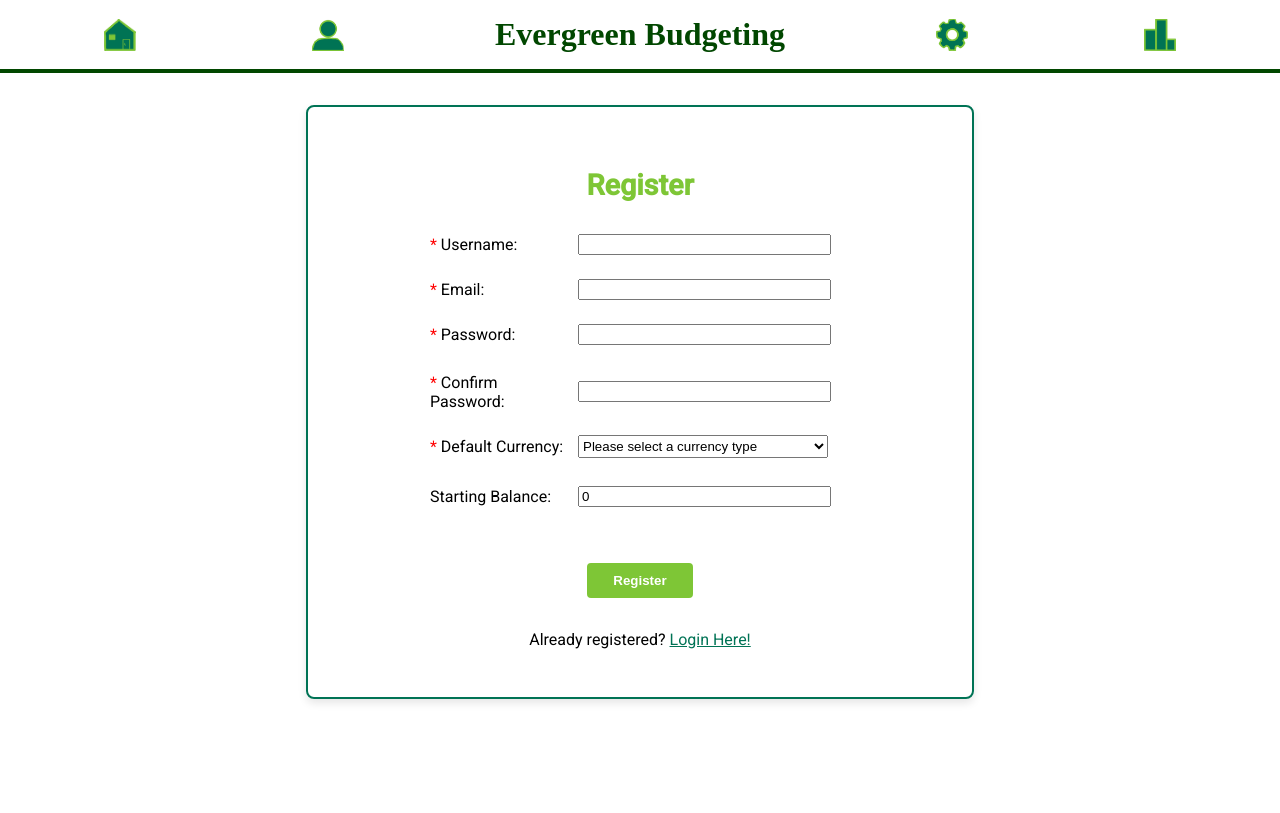
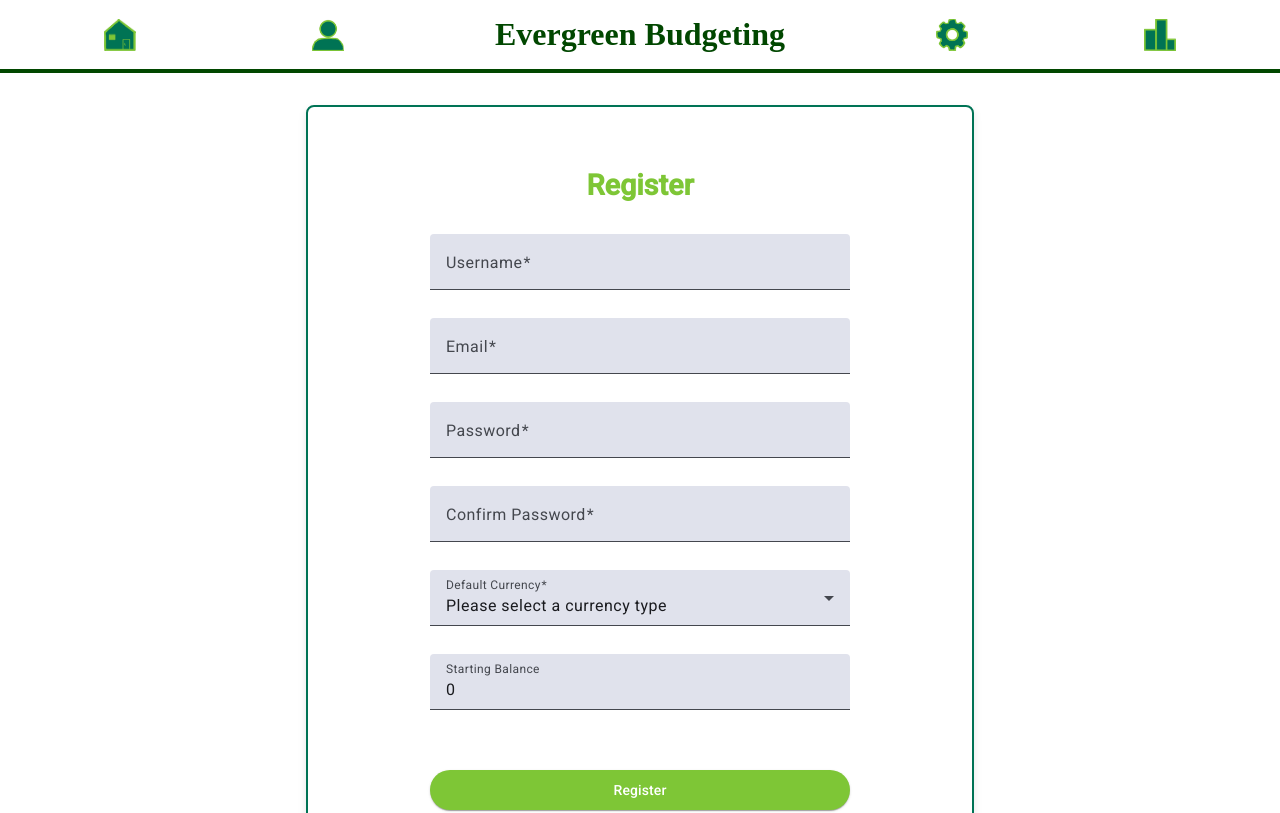
Before and after one commit to kirstyb2003/evergreen-budgeting-app, an Angular app in the folder client/: page /register in a window 1280 px wide. Shown: the top 813 px of the page. Built offline with nearby package versions, Linux system fonts and the light colour scheme.

Commit message:
Issue #9 - Updated form styling to use material.

```diff
--- a/client/src/app/data-structures/currency-codes.ts
+++ b/client/src/app/data-structures/currency-codes.ts
@@ -4,6 +4,9 @@ export type CurrencyInfo = {
 };
 
 export const currencyMap: Record<string, CurrencyInfo> = {
+    "GBP": { name: "Pound sterling", symbol: "£" },
+    "EUR": { name: "Euro", symbol: "€" },
+    "USD": { name: "United States dollar", symbol: "$" },
     "AFN": { name: "Afghan afghani", symbol: "؋" },
     "ALL": { name: "Albanian lek", symbol: "Lek" },
     "DZD": { name: "Algerian dinar", symbol: "د.ج" },
@@ -50,7 +53,6 @@ export const currencyMap: Record<string, CurrencyInfo> = {
     "EGP": { name: "Egyptian pound", symbol: "£" },
     "ERN": { name: "Eritrean nakfa", symbol: "Nfk" },
     "ETB": { name: "Ethiopian birr", symbol: "Br" },
-    "EUR": { name: "Euro", symbol: "€" },
     "FKP": { name: "Falkland Islands pound", symbol: "£" },
     "FJD": { name: "Fiji dollar", symbol: "$" },
     "GMD": { name: "Gambian dalasi", symbol: "D" },
@@ -117,7 +119,6 @@ export const currencyMap: Record<string, CurrencyInfo> = {
     "PHP": { name: "Philippine peso", symbol: "₱" },
     "XPT": { name: "Platinum (one troy ounce)", symbol: "N/A" },
     "PLN": { name: "Polish złoty", symbol: "zł" },
-    "GBP": { name: "Pound sterling", symbol: "£" },
     "QAR": { name: "Qatari riyal", symbol: "ر.ق" },
     "CNY": { name: "Renminbi", symbol: "¥" },
     "RON": { name: "Romanian leu", symbol: "lei" },
@@ -161,7 +162,6 @@ export const currencyMap: Record<string, CurrencyInfo> = {
     "COU": { name: "Unidad de Valor Real", symbol: "N/A" },
     "UYW": { name: "Unidad previsional", symbol: "N/A" },
     "AED": { name: "United Arab Emirates dirham", symbol: "د.إ" },
-    "USD": { name: "United States dollar", symbol: "$" },
     "UYI": { name: "Uruguay Peso en Unidades Indexadas", symbol: "N/A" },
     "UYU": { name: "Uruguayan peso", symbol: "$" },
     "UZS": { name: "Uzbekistani sum", symbol: "лв" },
--- a/client/src/app/login-page/login-page.component.html
+++ b/client/src/app/login-page/login-page.component.html
@@ -3,15 +3,21 @@
 <div class="content">
     <h3 class="title">Sign In</h3>
     <form [formGroup]="loginForm" (ngSubmit)="onSubmit()">
-        <label id="user_email" class="username_label">Username/Email:</label>
-        <input type="text" id="user_email" formControlName="username_or_email" class="username_input" required />
-        <div [ngClass]="{ 'show-error': username_or_email.errors?.['required'] && username_or_email.touched }" class="username_error">Username/Email is required.</div>
-        <br>
-        <label id="password" class="password_label">Password:</label>
-        <input type="password" id="password" formControlName="password" required class="password_input" />
-        <div class="password_error" [ngClass]="{ 'show-error': password.errors?.['required'] && password.touched }">Password is required.</div>
-        <br>
-        <button class="submit_button" type="submit">Sign In</button>
+        <mat-form-field appearance="fill" class="full-width">
+            <mat-label>Username/Email:</mat-label>
+            <input matInput type="text" formControlName="username_or_email" required />
+            <mat-error *ngIf="username_or_email.errors?.['required'] && username_or_email.touched">
+                Username/Email is required.
+            </mat-error>
+        </mat-form-field>
+        <mat-form-field appearance="fill" class="full-width">
+            <mat-label>Password:</mat-label>
+            <input matInput type="text" formControlName="password" required />
+            <mat-error *ngIf="password.errors?.['required'] && password.touched">
+                Password is required.
+            </mat-error>
+        </mat-form-field>
+        <button mat-raised-button color="primary" class="submit_button" type="submit">Sign In</button>
     </form>
     <p class="register_text">New to Evergreen? <a routerLink="/register">Register Here!</a></p>
 </div>
--- a/client/src/app/login-page/login-page.component.scss
+++ b/client/src/app/login-page/login-page.component.scss
@@ -19,71 +19,24 @@ $light-green: #7EC636;
 
 form {
     display: grid;
-    grid-template-columns: 0.5fr 1fr;
+    grid-template-columns: 1fr;
+    grid-template-rows: repeat(2, 1fr);
     gap: 0.5rem 0.75rem;
     width: 70%;
     margin: auto;
 }
 
-.username_label, .password_label,
-.username_input, .password_input,
-.username_error, .password_error {
-    align-self: center;
-}
-
-
-.username_label, .password_label {
-    grid-column: 1 / 2;
-    text-align: left;
-    width: 2rem;
-    font-size: 1rem;
-}
-
-.username_input, .password_input {
-    grid-column: 2 / 3;
-    width: 90%;
-    max-width: 300px;
-
-}
-
-.username_error, .password_error {
-    grid-column: 2 / 3;
-    color: red;
-    font-size: 0.75rem;
-    min-height: 0.5rem;
-    line-height: 0.75rem;
-    visibility: hidden;
-    opacity: 0;
-    transition: visibility 0s, opacity 0.3s ease-in-out;
-    text-align: center;
-}
-
-.username_error.show-error, .password_error.show-error {
-    visibility: visible;
-    opacity: 1;
-}
-
 
 .submit_button {
-    grid-column: 1 / 3;
-    justify-self: center;
-    width: fit-content;
-    padding: 0.5rem 1.5rem;
-    background-color: $light-green;
-    color: white;
-    font-weight: bold;
-    border: 2px solid $light-green;
-    border-radius: 4px;
+    margin-top: 2rem;
+    background-color: $light-green !important;
+    color: white !important;
     cursor: pointer;
 }
 
 .submit_button:hover {
-    background-color: white;
-    color: $light-green;
-}
-
-.submit_button:disabled {
-    cursor: not-allowed
+    background-color: white !important;
+    color: $light-green !important;
 }
 
 .register_text {
--- a/client/src/app/register-page/register-page.component.html
+++ b/client/src/app/register-page/register-page.component.html
@@ -3,67 +3,73 @@
 <div class="content">
     <h3 class="title">Register</h3>
     <form [formGroup]="registerForm" (ngSubmit)="onSubmit()">
-        <label id="user" class="label"><span style="color:red">*</span> Username:</label>
-        <input type="text" id="user" formControlName="username" class="input" required />
-        <div class="error"
-            [ngClass]="{ 'show-error': username.touched && (username.hasError('required') || username.hasError('nonUniqueVal')) }">
-            <div *ngIf="username.touched">
-                <div *ngIf="username.hasError('required')">
+        <mat-form-field appearance="fill" class="full-width">
+            <mat-label>Username</mat-label>
+            <input matInput type="text" formControlName="username" required />
+            <mat-error *ngIf="username.touched && username.hasError('required')">
                 Username is required.
-                </div>
-                <div *ngIf="username.hasError('nonUniqueVal')">
+            </mat-error>
+            <mat-error *ngIf="username.touched && username.hasError('nonUniqueVal')">
                 This username already exists. Please pick another.
-                </div>
-            </div>
-        </div>
+            </mat-error>
+        </mat-form-field>
 
-        <label id="user" class="label"><span style="color:red">*</span> Email:</label>
-        <input type="text" id="email" formControlName="email" class="input" required />
-        <div class="error"
-            [ngClass]="{ 'show-error': email.touched && (email.hasError('required') || email.hasError('nonUniqueVal')) }">
-            <div *ngIf="email.touched">
-                <div *ngIf="email.hasError('required')">
+        <mat-form-field appearance="fill" class="full-width">
+            <mat-label>Email</mat-label>
+            <input matInput type="email" formControlName="email" required />
+            <mat-error *ngIf="email.touched && email.hasError('required')">
                 Email is required.
-                </div>
-                <div *ngIf="email.hasError('nonUniqueVal')">
+            </mat-error>
+            <mat-error *ngIf="email.touched && email.hasError('nonUniqueVal')">
                 This email is already in use. Please use another.
-                </div>
-            </div>
-        </div>
+            </mat-error>
+        </mat-form-field>
 
-        <label id="password" class="label"><span style="color:red">*</span> Password:</label>
-        <input type="password" id="password" formControlName="password" required class="input" />
-        <div class="error" [ngClass]="{ 'show-error': password.errors?.['required'] && password.touched }">Password is
-            required.</div>
+        <mat-form-field appearance="fill" class="full-width">
+            <mat-label>Password</mat-label>
+            <input matInput type="password" formControlName="password" required />
+            <mat-error *ngIf="password.touched && password.hasError('required')">
+                Password is required.
+            </mat-error>
+        </mat-form-field>
 
-        <label id="password_confirm" class="label"><span style="color:red">*</span> Confirm Password:</label>
-        <input type="password" id="password_confirm" formControlName="password_confirm" required class="input" />
-        <div class="error"
-            [ngClass]="{ 'show-error': password_confirm.touched && (password_confirm.hasError('required') || password_confirm.hasError('passwordMismatch')) }">
-            <div *ngIf="password_confirm.touched">
-                <div *ngIf="password_confirm.hasError('required')">
+        <mat-form-field appearance="fill" class="full-width">
+            <mat-label>Confirm Password</mat-label>
+            <input matInput type="password" formControlName="password_confirm" required />
+            <mat-error *ngIf="password_confirm.touched && password_confirm.hasError('required')">
                 Please confirm your password.
-                </div>
-                <div *ngIf="password_confirm.hasError('passwordMismatch')">
+            </mat-error>
+            <mat-error *ngIf="password_confirm.touched && password_confirm.hasError('passwordMismatch')">
                 Passwords do not match.
-                </div>
-            </div>
-        </div>
+            </mat-error>
+        </mat-form-field>
 
-        <label id="user" class="label"><span style="color:red">*</span> Default Currency:</label>
-        <select name="currency" id="currency" formControlName="default_currency" class="input" required>
-            <option value="">Please select a currency type</option>
-            @for (curr of currencyList; track curr) {
-            <option [value]="curr.code">{{ curr.name }}</option>
-            }
-        </select>
-        <div [ngClass]="{ 'show-error': default_currency.errors?.['required'] && default_currency.touched }"
-            class="error">A default currency is required.</div>
+        <mat-form-field appearance="fill" class="full-width">
+            <mat-label>Default Currency</mat-label>
+            <mat-select formControlName="default_currency" required>
+                <mat-option value="" disabled>Please select a currency type</mat-option>
+                <ng-container *ngFor="let curr of currencyList.slice(0, 3)">
+                    <mat-option [value]="curr.code">{{ curr.name }}</mat-option>
+                  </ng-container>
+                  <mat-divider></mat-divider>
+                  <ng-container *ngFor="let curr of currencyList.slice(3)">
+                    <mat-option [value]="curr.code">{{ curr.name }}</mat-option>
+                  </ng-container>
+            </mat-select>
+            <mat-error *ngIf="default_currency.touched && default_currency.hasError('required')">
+                A default currency is required.
+            </mat-error>
+        </mat-form-field>
 
-        <label id="user" class="label">Starting Balance:</label>
-        <input type="number" id="starting_balance" formControlName="starting_balance" class="input" required />
+        <mat-form-field appearance="fill" class="full-width">
+            <mat-label>Starting Balance</mat-label>
+            <input matInput type="number" formControlName="starting_balance" />
+        </mat-form-field>
 
-        <button class="submit_button" type="submit">Register</button>
+        <button mat-raised-button color="primary" type="submit" class="submit_button">
+            Register
+        </button>
     </form>
+
     <p class="login_text">Already registered? <a routerLink="/login">Login Here!</a></p>
 </div>
--- a/client/src/app/register-page/register-page.component.scss
+++ b/client/src/app/register-page/register-page.component.scss
@@ -19,71 +19,23 @@ $light-green: #7EC636;
 
 form {
     display: grid;
-    grid-template-columns: 0.5fr 1fr;
+    grid-template-columns: 1fr;
+    grid-template-rows: repeat(8, 1fr);
     gap: 0.5rem 0.75rem;
     width: 70%;
     margin: auto;
 }
 
-.label, .input, .error {
-    align-self: center;
-}
-
-
-.label {
-    grid-column: 1 / 2;
-    text-align: left;
-    // width: 3rem;
-    font-size: 1rem;
-    display: inline-block;
-}
-
-.input {
-    grid-column: 2 / 3;
-    width: 90%;
-    max-width: 300px;
-
-}
-
-.error {
-    grid-column: 2 / 3;
-    color: red;
-    font-size: 0.75rem;
-    min-height: 0.5rem;
-    line-height: 0.75rem;
-    visibility: hidden;
-    opacity: 0;
-    transition: visibility 0s, opacity 0.3s ease-in-out;
-    text-align: center;
-}
-
-.error.show-error {
-    visibility: visible;
-    opacity: 1;
-}
-
-
 .submit_button {
-    grid-column: 1 / 3;
-    justify-self: center;
-    width: fit-content;
-    padding: 0.5rem 1.5rem;
-    background-color: $light-green;
-    color: white;
-    font-weight: bold;
-    border: 2px solid $light-green;
-    border-radius: 4px;
+    margin-top: 2rem;
+    background-color: $light-green !important;
+    color: white !important;
     cursor: pointer;
-    margin-top: 3rem;
 }
 
 .submit_button:hover {
-    background-color: white;
-    color: $light-green;
-}
-
-.submit_button:disabled {
-    cursor: not-allowed
+    background-color: white !important;
+    color: $light-green !important;
 }
 
 .login_text {
--- /dev/null
+++ b/package.json
@@ -0,0 +1,5 @@
+{
+  "dependencies": {
+    "@angular/material": "^19.0.0"
+  }
+}
```
Also changed, not shown: client/src/app/login-page/login-page.component.ts (+6 -2 lines), client/src/app/register-page/register-page.component.ts (+8 -2 lines), 1 other file (tests, documents, lock files or other folders). Lines whose indentation alone changed are shown as unchanged.
